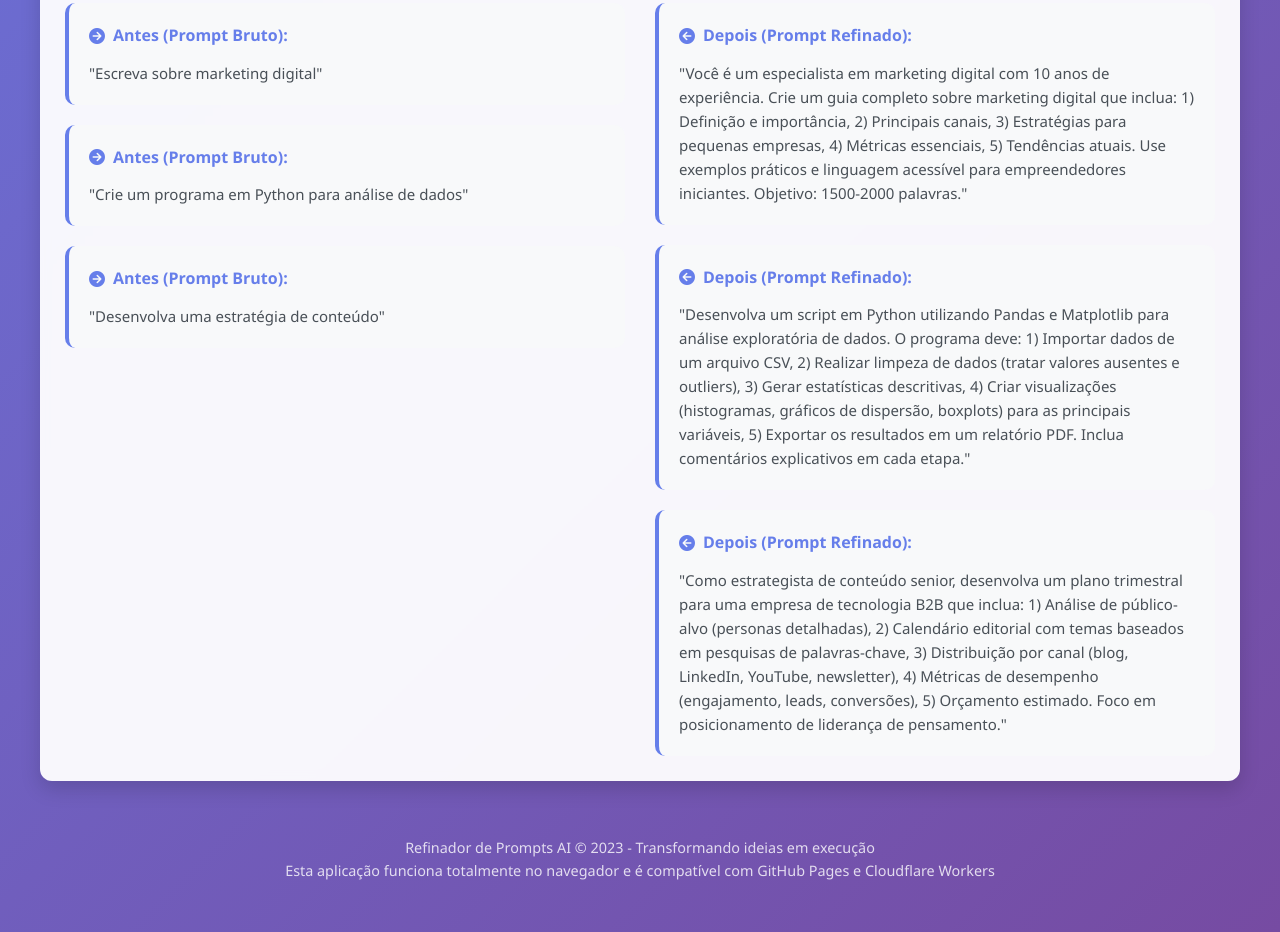
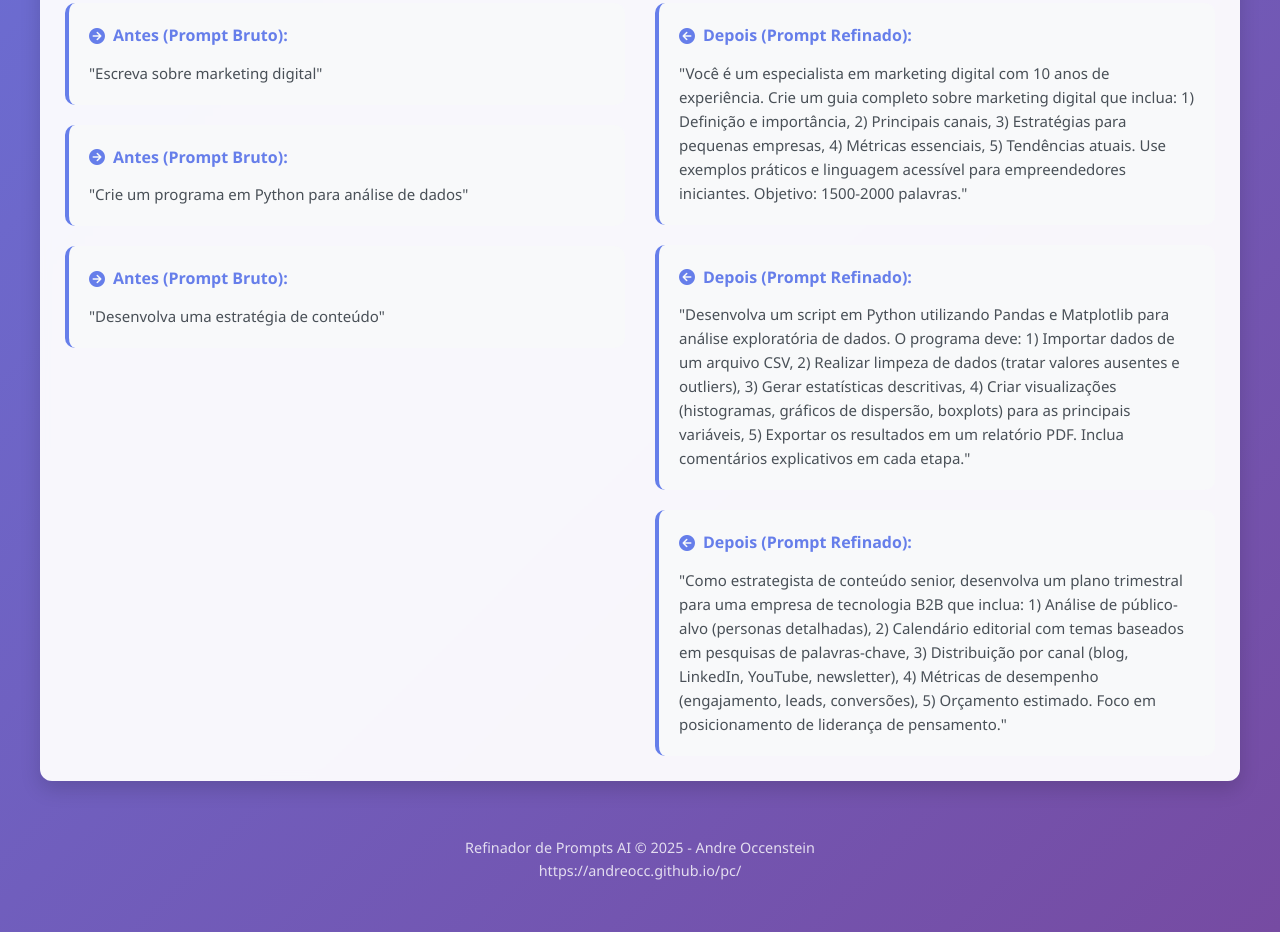
Before and after one commit to andreocc/pc, a plain HTML site: page index.html in a window 1280 px wide. Shown: the part 1270-2202 px from the top of the page. Drawn offline with Linux system fonts and the light colour scheme.

Commit message:
Update index.html

```diff
--- a/index.html
+++ b/index.html
@@ -500,8 +500,8 @@ Exemplo:
         </div>
 
         <div class="footer">
-            <p>Refinador de Prompts AI &copy; 2023 - Transformando ideias em execução</p>
-            <p>Esta aplicação funciona totalmente no navegador e é compatível com GitHub Pages e Cloudflare Workers</p>
+            <p>Refinador de Prompts AI &copy; 2025 - Andre Occenstein</p>
+            <p>https://andreocc.github.io/pc/</p>
         </div>
     </div>
 
```
